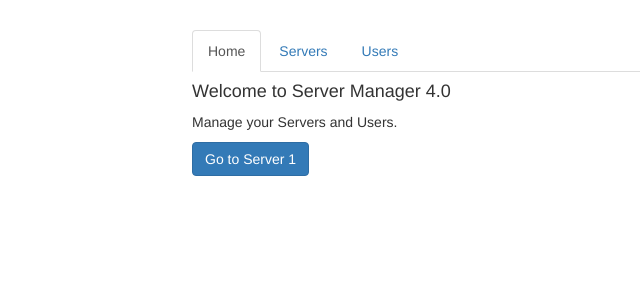
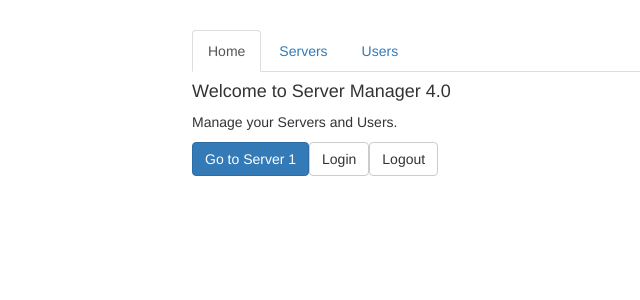
Before and after one commit to fabiano-palharini/angular_projects, an Angular app in the folder routing-start/: page / in a window 1280 px wide. Shown: the top 300 px of the page, without its empty margins (73-713 px from the left). Built offline with nearby package versions, Linux system fonts and the light colour scheme.

Commit message:
allowing or denying access to a route dinamically

```diff
--- a/routing-start/src/app/home/home.component.html
+++ b/routing-start/src/app/home/home.component.html
@@ -1,3 +1,5 @@
 <h4>Welcome to Server Manager 4.0</h4>
 <p>Manage your Servers and Users.</p>
 <button class="btn btn-primary" (click)="onClick(1)">Go to Server 1</button>
+<button class="btn btn-default" (click)="onLogin()">Login</button>
+<button class="btn btn-default" (click)="onLogout()">Logout</button>
--- a/routing-start/src/app/home/home.component.ts
+++ b/routing-start/src/app/home/home.component.ts
@@ -1,5 +1,6 @@
 import { Component, OnInit } from '@angular/core';
 import { Router } from '@angular/router';
+import { AuthService } from '../auth.service';
 
 @Component({
   selector: 'app-home',
@@ -8,7 +9,7 @@ import { Router } from '@angular/router';
 })
 export class HomeComponent implements OnInit {
 
-  constructor(private router: Router) { }
+  constructor(private router: Router, private authService: AuthService) { }
 
   ngOnInit() {
   }
@@ -16,4 +17,12 @@ export class HomeComponent implements OnInit {
   onClick(id: number) {
     this.router.navigate(['/servers', id, 'edit'], {queryParams: {allowEdit: '1'}, fragment: 'loading'});
   }
+
+  onLogin() {
+    this.authService.login();
+  }
+
+  onLogout() {
+    this.authService.logout();
+  }
 }
```
